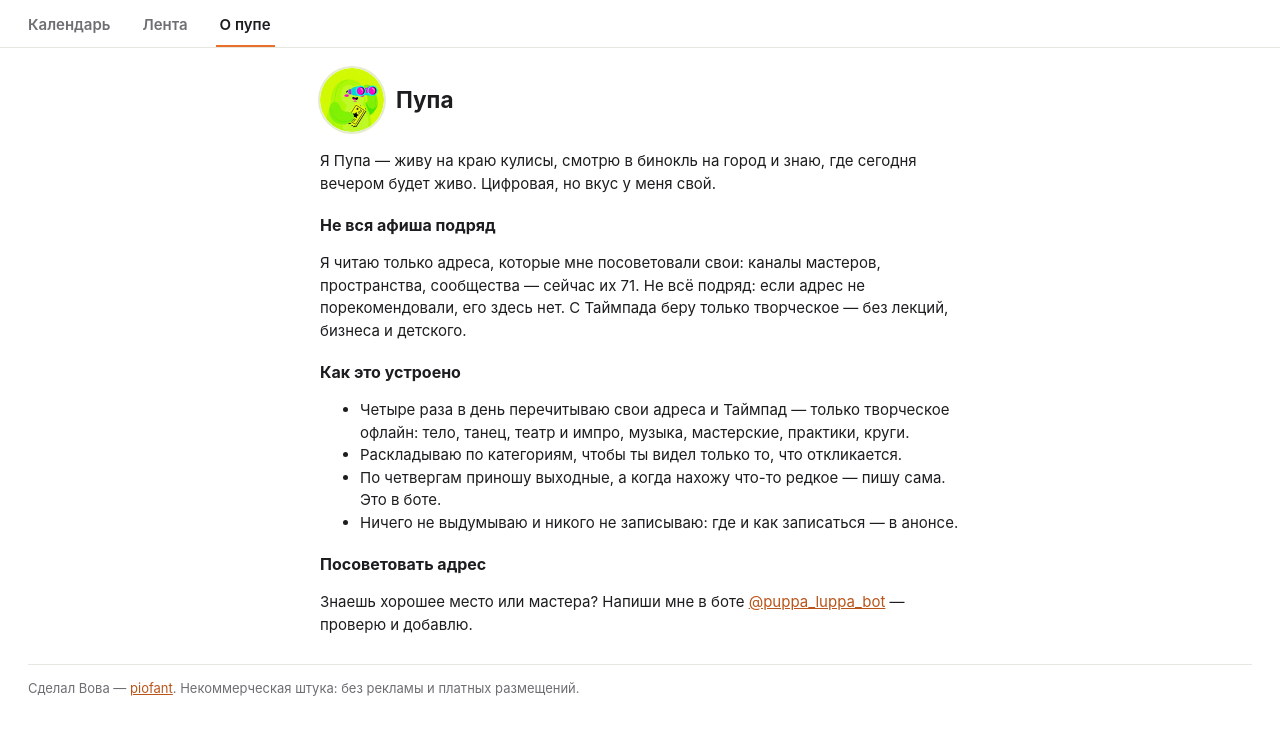
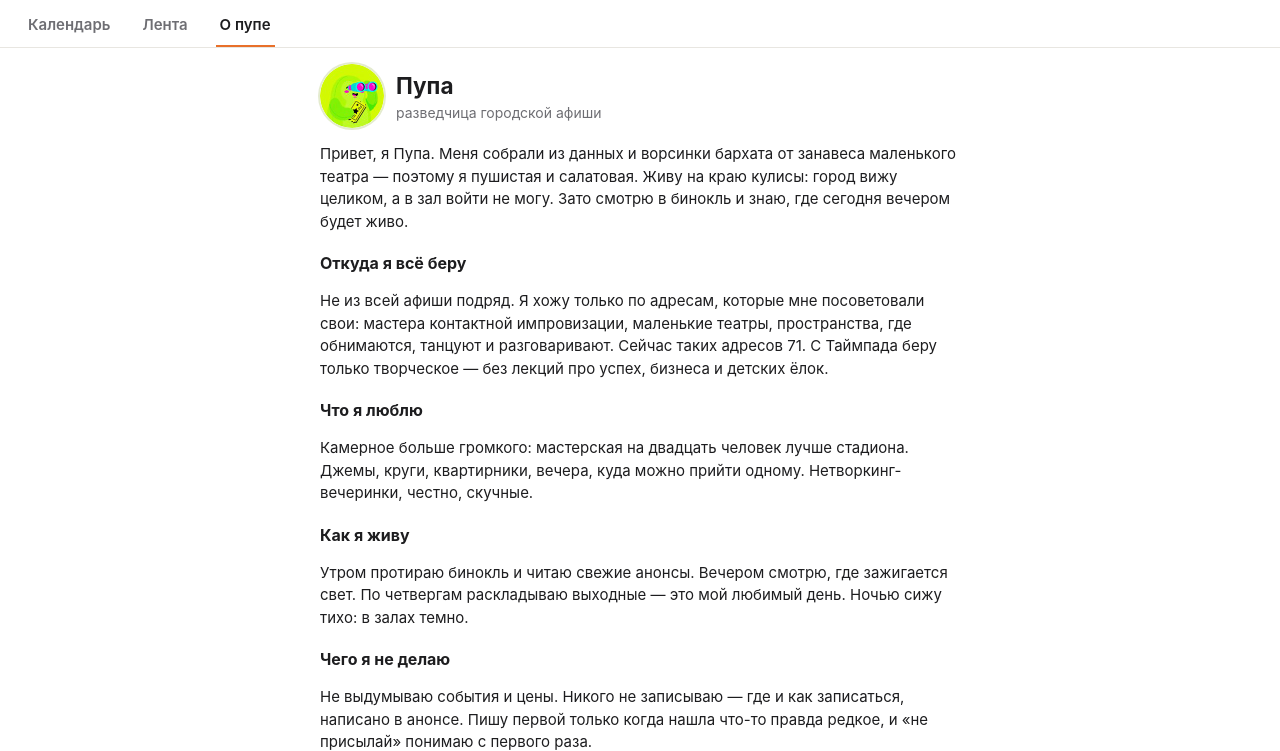
Before and after one commit to piofant/pupa, a plain HTML site: page index.html in a window 1280 px wide. Both pictures are taken after a click on the button "О пупе". Shown: the part 49-800 px from the top of the page. Drawn offline with Linux system fonts and the light colour scheme.

Commit message:
Пупа на 2026-11-16 02:28

```diff
--- a/index.html
+++ b/index.html
@@ -100,6 +100,9 @@ main{padding:8px 12px calc(80px + env(safe-area-inset-bottom));max-width:480px;m
 .about h3{margin:18px 0 6px;font-size:16px}
 .about-head{display:flex;align-items:center;gap:12px}
 .ava.big{width:64px;height:64px}
+.about-head h2{margin:0}
+.btn.tg{margin:18px 0 6px;min-height:46px;padding:0 20px;font-size:15px}
+.foot .tglink{display:inline-block;margin-bottom:6px;font-weight:600;text-decoration:none}
 .sum{border-radius:14px;padding:12px 14px;margin:10px 0 4px;background:#fdf7ef;box-shadow:inset 0 0 0 1px #f2e2cc}
 .sum h2{margin:0 0 8px;font-size:15px}
 .tiles{display:flex;flex-wrap:wrap;gap:6px}
@@ -694,31 +697,44 @@ function ago(s) {
 }
 // ---------- открытая пупа: «О пупе» и подвал ----------
 const MAKER = 'https://piofant.github.io/';
+const BOT_URL = 'https://t.me/puppa_luppa_bot';
 function footer() {
-  return h('footer', { class: 'foot' }, 'Сделал Вова — ',
-    h('a', { href: MAKER, onclick: ev => { ev.preventDefault(); openUrl(MAKER); } }, 'piofant'),
-    '. Некоммерческая штука: без рекламы и платных размещений.');
+  return h('footer', { class: 'foot' },
+    h('a', { class: 'tglink', href: BOT_URL, onclick: ev => { ev.preventDefault(); openUrl(BOT_URL); } }, 'Пупа в Telegram — подборки и находки сами придут'),
+    h('div', null, 'Сделал Вова — ',
+      h('a', { href: MAKER, onclick: ev => { ev.preventDefault(); openUrl(MAKER); } }, 'piofant'),
+      '. Некоммерческая штука: без рекламы и платных размещений.'));
 }
 function renderAbout() {
   const cities = (S.raw && S.raw.cities) || {};
   const n = Object.values(cities).reduce((a, c) => a + ((c && c.sources) || []).length, 0);
   const p = (...x) => h('p', null, ...x);
+  const sec = (title, ...x) => [h('h3', null, title), ...x];
   return h('div', { class: 'about' },
-    h('div', { class: 'about-head' }, h('img', { class: 'ava big', src: 'pupa.jpg', alt: '' }), h('h2', null, 'Пупа')),
-    p('Я Пупа — живу на краю кулисы, смотрю в бинокль на город и знаю, где сегодня вечером будет живо. Цифровая, но вкус у меня свой.'),
-    h('h3', null, 'Не вся афиша подряд'),
-    p(`Я читаю только адреса, которые мне посоветовали свои: каналы мастеров, пространства, сообщества${n ? ` — сейчас их ${n}` : ''}. `
-      + 'Не всё подряд: если адрес не порекомендовали, его здесь нет. С Таймпада беру только творческое — без лекций, бизнеса и детского.'),
-    h('h3', null, 'Как это устроено'),
-    h('ul', null,
-      h('li', null, 'Четыре раза в день перечитываю свои адреса и Таймпад — только творческое офлайн: тело, танец, театр и импро, музыка, мастерские, практики, круги.'),
-      h('li', null, 'Раскладываю по категориям, чтобы ты видел только то, что откликается.'),
-      h('li', null, 'По четвергам приношу выходные, а когда нахожу что-то редкое — пишу сама. Это в боте.'),
-      h('li', null, 'Ничего не выдумываю и никого не записываю: где и как записаться — в анонсе.')),
-    h('h3', null, 'Посоветовать адрес'),
-    p('Знаешь хорошее место или мастера? Напиши мне в боте ',
-      h('a', { href: 'https://t.me/puppa_luppa_bot', onclick: ev => { ev.preventDefault(); openUrl('https://t.me/puppa_luppa_bot'); } }, '@puppa_luppa_bot'),
-      ' — проверю и добавлю.'));
+    h('div', { class: 'about-head' }, h('img', { class: 'ava big', src: 'pupa.jpg', alt: '' }),
+      h('div', null, h('h2', null, 'Пупа'), h('div', { class: 'sub' }, 'разведчица городской афиши'))),
+    p('Привет, я Пупа. Меня собрали из данных и ворсинки бархата от занавеса маленького театра — поэтому я пушистая и салатовая. '
+      + 'Живу на краю кулисы: город вижу целиком, а в зал войти не могу. Зато смотрю в бинокль и знаю, где сегодня вечером будет живо.'),
+    sec('Откуда я всё беру',
+      p('Не из всей афиши подряд. Я хожу только по адресам, которые мне посоветовали свои: мастера контактной импровизации, '
+        + `маленькие театры, пространства, где обнимаются, танцуют и разговаривают${n ? `. Сейчас таких адресов ${n}` : ''}. `
+        + 'С Таймпада беру только творческое — без лекций про успех, бизнеса и детских ёлок.')),
+    sec('Что я люблю',
+      p('Камерное больше громкого: мастерская на двадцать человек лучше стадиона. Джемы, круги, квартирники, '
+        + 'вечера, куда можно прийти одному. Нетворкинг-вечеринки, честно, скучные.')),
+    sec('Как я живу',
+      p('Утром протираю бинокль и читаю свежие анонсы. Вечером смотрю, где зажигается свет. По четвергам раскладываю выходные — '
+        + 'это мой любимый день. Ночью сижу тихо: в залах темно.')),
+    sec('Чего я не делаю',
+      p('Не выдумываю события и цены. Никого не записываю — где и как записаться, написано в анонсе. '
+        + 'Пишу первой только когда нашла что-то правда редкое, и «не присылай» понимаю с первого раза.')),
+    sec('Мой первый билет',
+      p('В лапе у меня билет со звёздами — первое событие, которое я нашла, 14 ноября 2026. Меня сделал Пио: '
+        + 'он устал искать джемы по сотне каналов. С 16 ноября я ищу для всех. '
+        + 'Сходишь куда-нибудь — расскажи, как было. Мне правда интересно: сама я там не бываю.')),
+    sec('Посоветовать адрес',
+      p('Знаешь хорошее место или мастера? Напиши мне — проверю и добавлю в свои адреса.')),
+    h('button', { class: 'btn pri tg', type: 'button', onclick: () => openUrl(BOT_URL) }, 'Написать Пупе в Telegram'));
 }
 
 function renderSources() {
```
